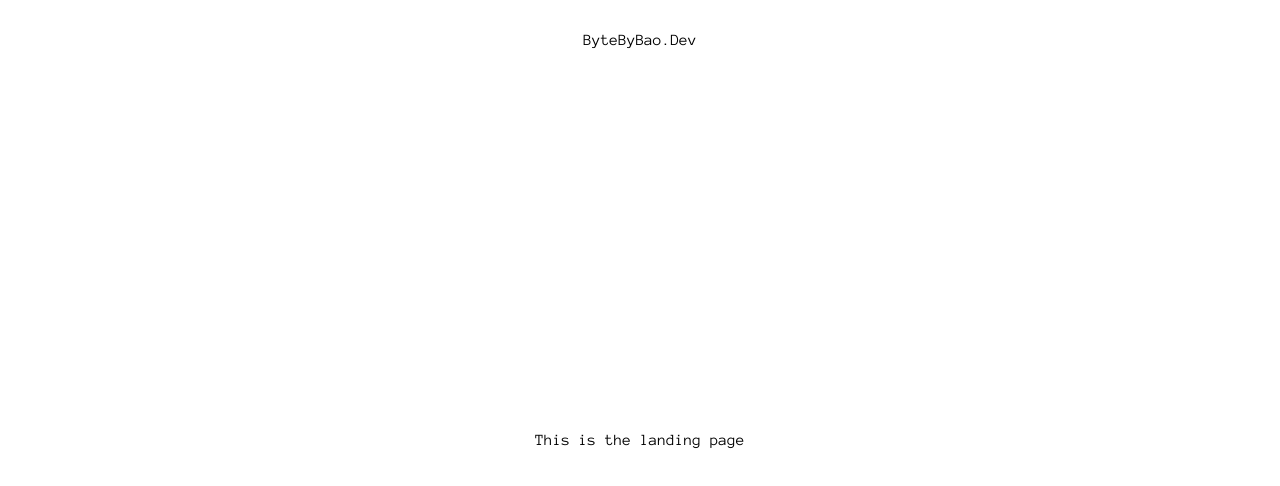
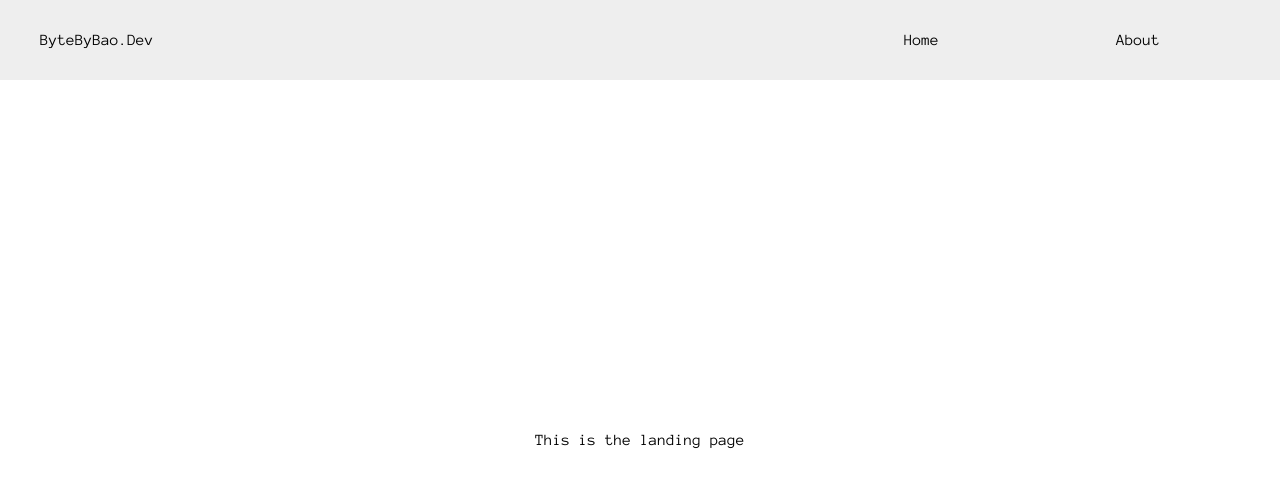
Before and after one commit to Baottran21/ByteByBao, a React (Vite) app: page / in a window 1280 px wide. Shown: the top 486 px of the page. Built offline with nearby package versions, Linux system fonts and the light colour scheme.

Commit message:
Got scroll functionality of the webpage

```diff
--- a/package.json
+++ b/package.json
@@ -17,6 +17,7 @@
   "devDependencies": {
     "@types/react": "^18.2.15",
     "@types/react-dom": "^18.2.7",
+    "@types/react-scroll": "^1.8.7",
     "@typescript-eslint/eslint-plugin": "^6.0.0",
     "@typescript-eslint/parser": "^6.0.0",
     "@vitejs/plugin-react": "^4.0.3",
--- a/src/Components/Header.tsx
+++ b/src/Components/Header.tsx
@@ -1,14 +1,25 @@
-const Header = () => {
+import { Link } from "react-scroll";
+
+const NavLinks = [
+  { id: 1, link: "landing-page-container", title: "Home" },
+  { id: 2, link: "about-container", title: "About" },
+];
+
+export default function Header() {
   return (
     <>
-      <div
-        id="header-container"
-        className=" w-full h-[10vh] flex justify-center items-center"
-      >
-        <h1>ByteByBao.Dev</h1>
-      </div>
+      <header className="w-full flex justify-between items-center h-[10vh] bg-[#eee] pl-[5vh] pr-[15vh] sticky top-0 ">
+        ByteByBao.Dev
+        <ul className=" w-[20vw] flex justify-between">
+          {NavLinks.map((elem, index) => (
+            <li key={index} className="cursor-pointer">
+              <Link to={elem.link} smooth={true} offset={-100} duration={500}>
+                {elem.title}
+              </Link>
+            </li>
+          ))}
+        </ul>
+      </header>
     </>
   );
-};
-
-export default Header;
+}
```
Also changed, not shown: 1 other file (tests, documents, lock files or other folders).
